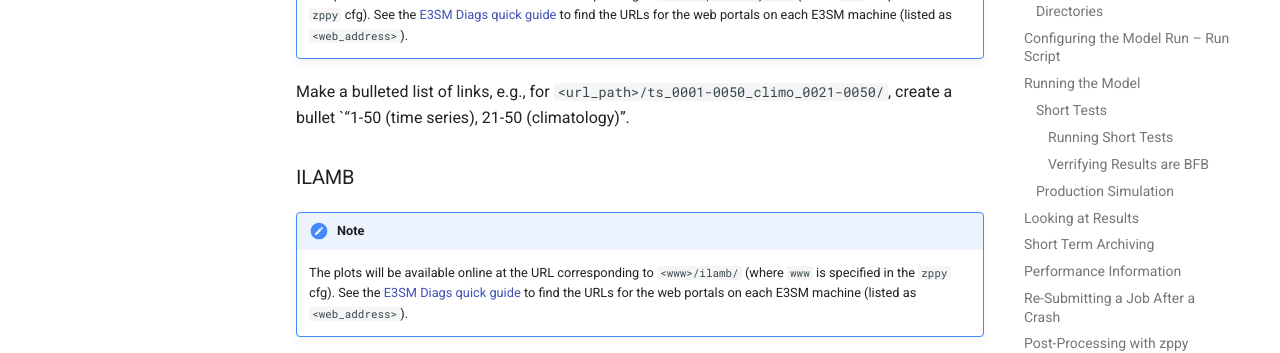
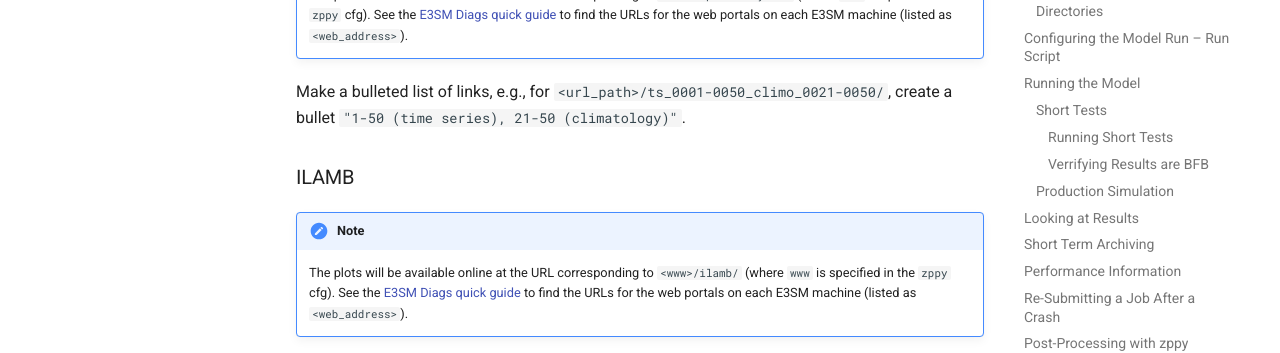
Before and after one commit to E3SM-Project/E3SM-Project.github.io, an MkDocs documentation site: the page built from docs/guide.md, in a window 1280 px wide and 900 px high, scrolled down 16158 px. Shown: the part 178-531 px from the top of the window. Built offline with MkDocs 1.6.1 and Material for MkDocs 9.7.7, drawn with Linux system fonts in a browser that asks for light colours; comment, search, counter and statistics services are not loaded.

Commit message:
add another backtick and fix non-ascii quotes

```diff
--- a/docs/guide.md
+++ b/docs/guide.md
@@ -524,7 +524,7 @@ Replace the baseline diagnostics in the template's table with relevant ones (e.g
 !!! note
     The plots will be available online at the URL corresponding to `<www>/mpas_analysis/` (where `www` is specified in the `zppy` cfg). See the [E3SM Diags quick guide](https://e3sm-project.github.io/e3sm_diags/_build/html/master/quickguides/quick-guide-general.html) to find the URLs for the web portals on each E3SM machine (listed as `<web_address>`).
 
-Make a bulleted list of links, e.g., for `<url_path>/ts_0001-0050_climo_0021-0050/`, create a bullet `“1-50 (time series), 21-50 (climatology)”.
+Make a bulleted list of links, e.g., for `<url_path>/ts_0001-0050_climo_0021-0050/`, create a bullet `"1-50 (time series), 21-50 (climatology)"`.
 
 ### ILAMB
 <!-- TODO: Add this section? -->
```
